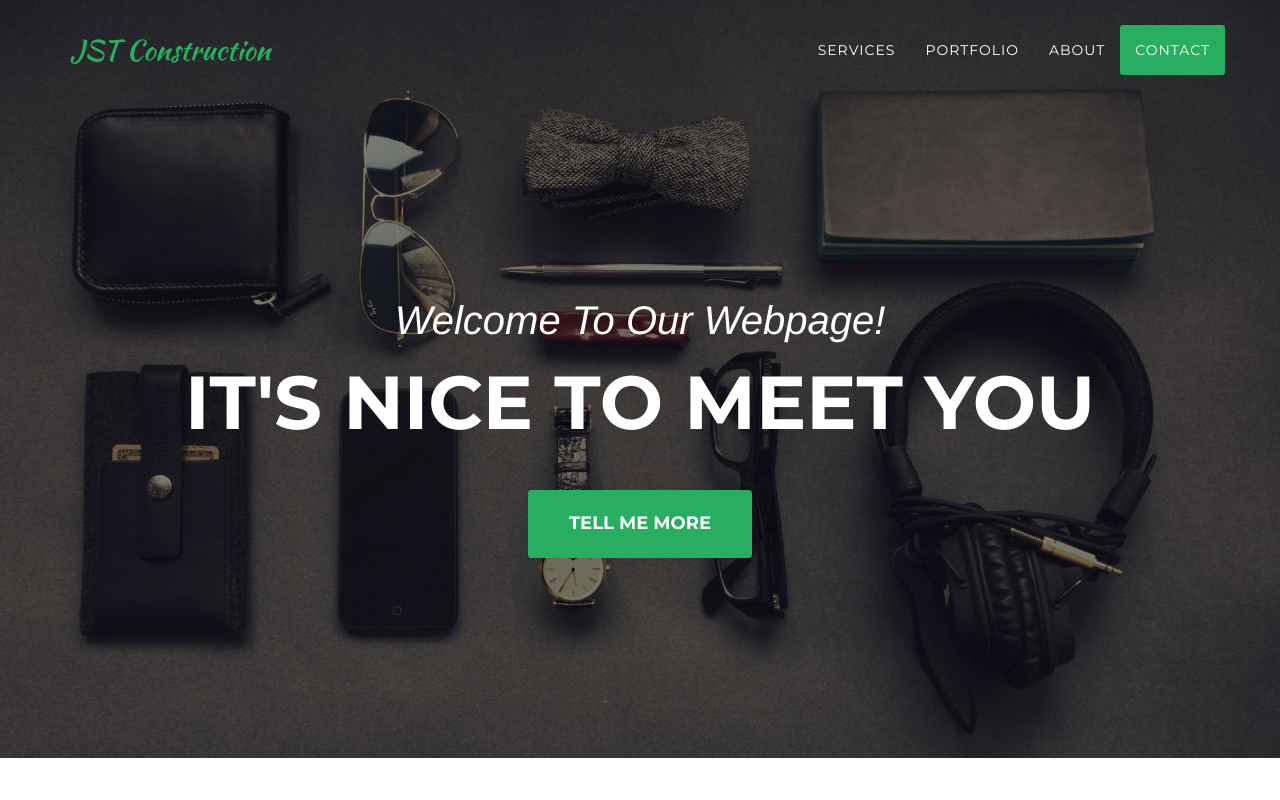
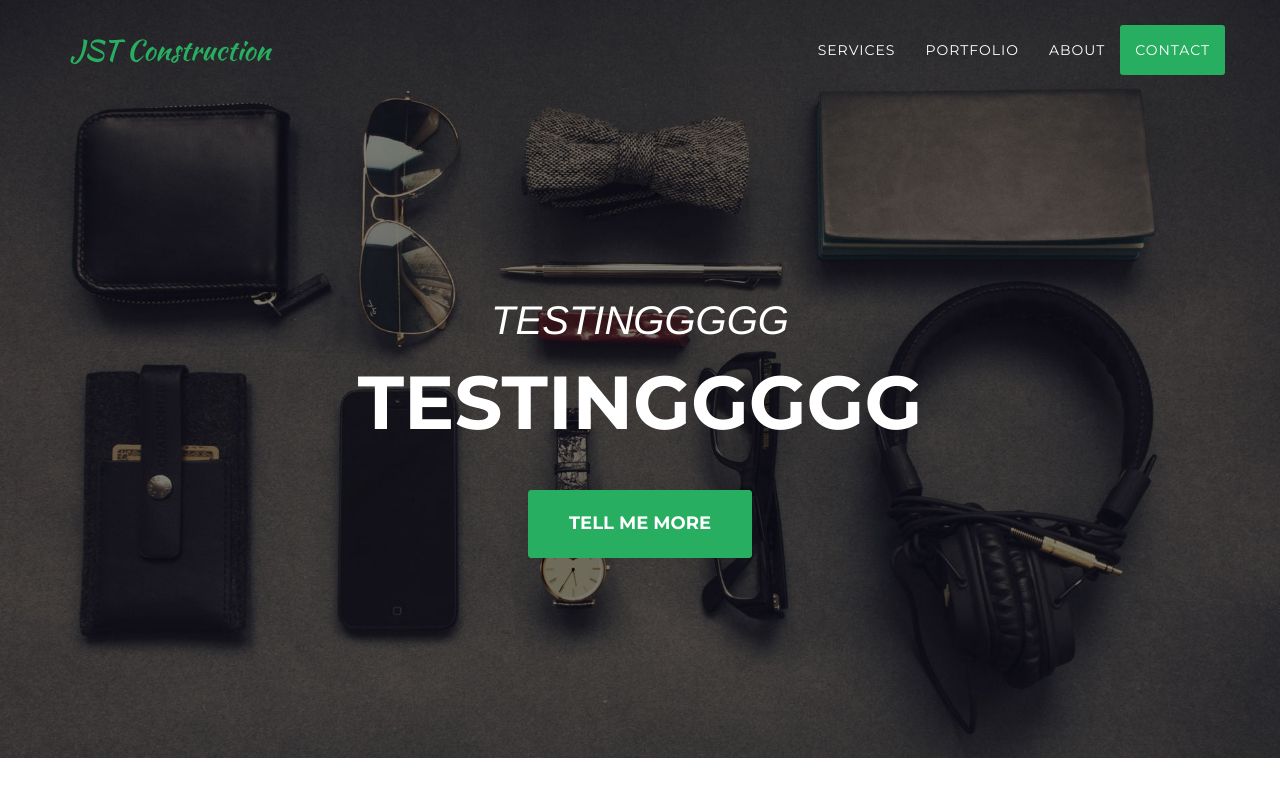
Before and after one commit to eszeto831/jstconstruction, a website: page index.html in a window 1280 px wide. Shown: the top 800 px of the page. Drawn offline with nearby package versions, Linux system fonts and the light colour scheme; a web font is replaced by a local one.

Commit message:
hook up config

```diff
--- a/config/home.json
+++ b/config/home.json
@@ -1,5 +1,7 @@
 var homeData = {
-  "text": "TESTINGGGGG",
-  "image": "img/test.png",
+  "landingTitle": "TESTINGGGGG",
+  "landingSubtitle": "TESTINGGGGG",
+  "aboutText": "TESTINGGGGG",
+  "aboutImage": "img/test.png",
   "footerText": "Copyright &copy; JST Construction 2016"
 };
--- a/content.js
+++ b/content.js
@@ -1,5 +1,7 @@
 $( document ).ready(function() {
-    $('#aboutSub').html(homeData.text);
+    $('#landingTitle').html(homeData.landingTitle);
+    $('#landingSubtitle').html(homeData.landingSubtitle);
+    $('#aboutSub').html(homeData.aboutText);
 
 	var servicesHtml = "";
 	for(index in servicesData.services)
--- a/index.html
+++ b/index.html
@@ -81,8 +81,8 @@
     <header>
         <div class="container">
             <div class="intro-text">
-                <div class="intro-lead-in">Welcome To Our Webpage!</div>
-                <div class="intro-heading">It's Nice To Meet You</div>
+                <div class="intro-lead-in" id="landingTitle">Welcome To Our Webpage!</div>
+                <div class="intro-heading" id="landingSubtitle">It's Nice To Meet You</div>
                 <a href="#services" class="page-scroll btn btn-xl">Tell Me More</a>
             </div>
         </div>
@@ -124,7 +124,7 @@
             <div class="row">
                 <div class="col-lg-12 text-center">
                     <h2 class="section-heading">About</h2>
-                    <h3 class="section-subheading text-muted" id="aboutSub"></h3>
+                    <h3 class="section-subheading text-muted" id="aboutSub"><!--content is in content.js--></h3>
                 </div>
             </div>
         </div>
```
